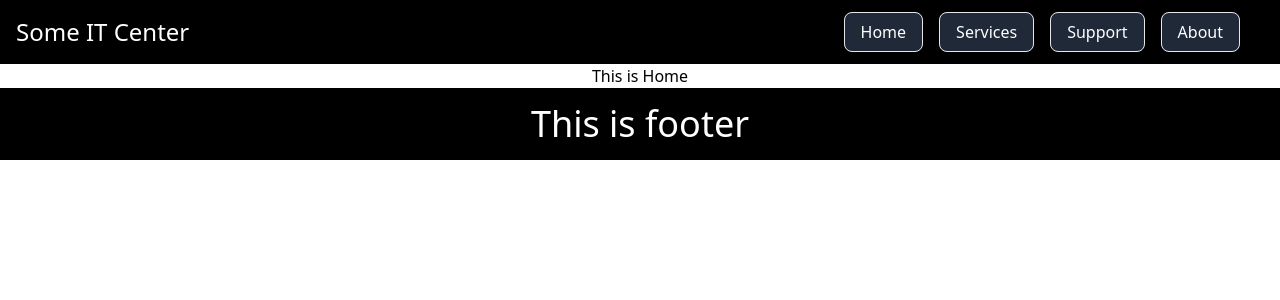
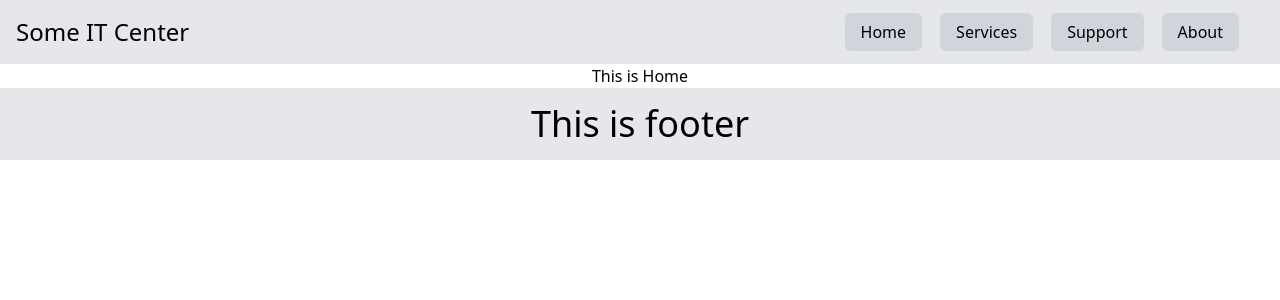
Before and after one commit to IMZihad21/Some-IT-Center, a React (Create React App) app: page / in a window 1280 px wide. Shown: the top 300 px of the page. Built offline with nearby package versions, Linux system fonts and the light colour scheme.

Commit message:
Light mode is more clean
Signed-off-by: ZèD <imzihad@gmail.com>

```diff
--- a/src/components/Footer/Footer.js
+++ b/src/components/Footer/Footer.js
@@ -2,7 +2,7 @@ import React from 'react';
 
 const Footer = () => {
     return (
-        <div className="bg-black text-white p-4">
+        <div className="bg-gray-200 p-4">
             <h1 className="text-4xl">This is footer</h1>
         </div>
     );
--- a/src/components/Header/Header.js
+++ b/src/components/Header/Header.js
@@ -3,13 +3,13 @@ import { NavLink } from 'react-router-dom';
 
 const Header = () => {
     return (
-        <div className="bg-black text-white p-4 flex">
+        <div className="bg-gray-200 p-4 flex">
             <h1 className="text-2xl">Some IT Center</h1>
             <div className="ml-auto mr-4 my-auto">
-                <NavLink className="border rounded-lg bg-gray-800 hover:bg-gray-700 px-4 py-2 mx-2"  to="/">Home</NavLink>
-                <NavLink className="border rounded-lg bg-gray-800 hover:bg-gray-700 px-4 py-2 mx-2"  to="/services">Services</NavLink>
-                <NavLink className="border rounded-lg bg-gray-800 hover:bg-gray-700 px-4 py-2 mx-2"  to="/support">Support</NavLink>
-                <NavLink className="border rounded-lg bg-gray-800 hover:bg-gray-700 px-4 py-2 mx-2"  to="/about">About</NavLink>
+                <NavLink className="border rounded-lg bg-gray-300 hover:bg-gray-100 px-4 py-2 mx-2"  to="/">Home</NavLink>
+                <NavLink className="border rounded-lg bg-gray-300 hover:bg-gray-100 px-4 py-2 mx-2"  to="/services">Services</NavLink>
+                <NavLink className="border rounded-lg bg-gray-300 hover:bg-gray-100 px-4 py-2 mx-2"  to="/support">Support</NavLink>
+                <NavLink className="border rounded-lg bg-gray-300 hover:bg-gray-100 px-4 py-2 mx-2"  to="/about">About</NavLink>
             </div>
         </div>
     );
```
